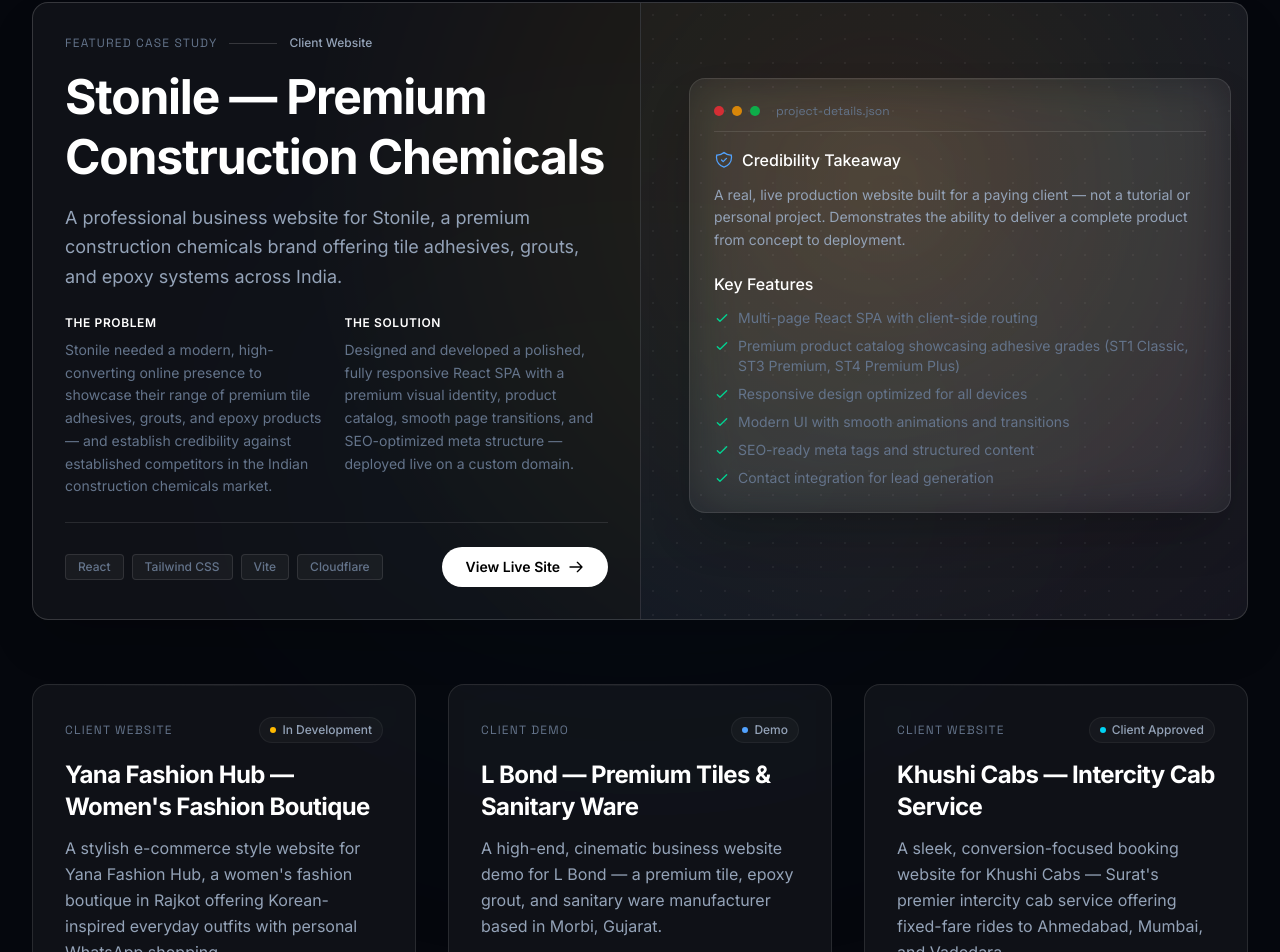
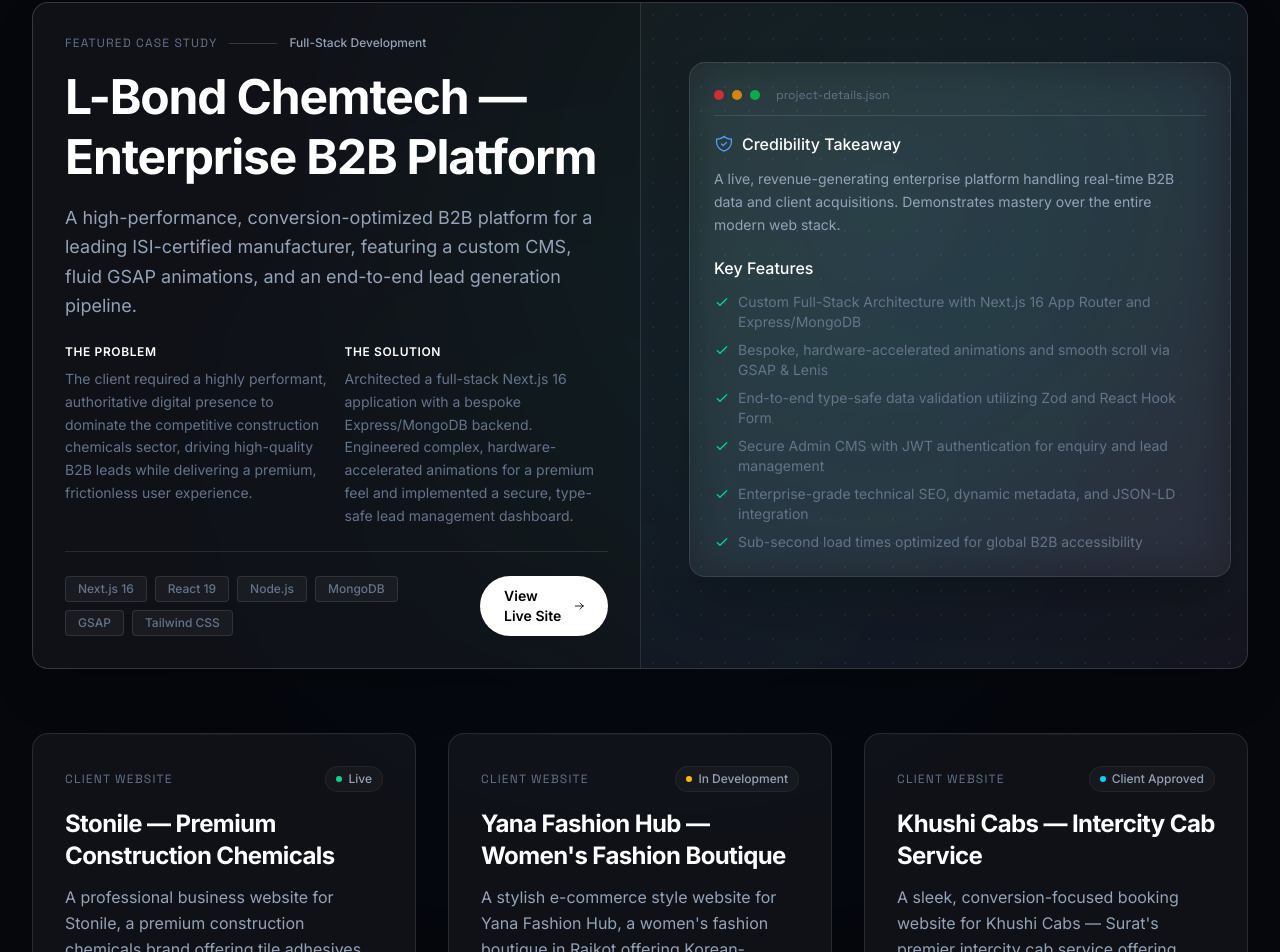
Before and after one commit to justin1045/portfolio_2, a React (Vite) app: page / in a window 1280 px wide. Shown: the part 3223-4175 px from the top of the page. Built offline with nearby package versions, Linux system fonts and the light colour scheme.

Commit message:
Update L-Bond Chemtech project details and add Next.js to skills

```diff
--- a/src/data/projects.js
+++ b/src/data/projects.js
@@ -1,6 +1,31 @@
 const projects = [
   {
     id: 1,
+    title: "L-Bond Chemtech — Enterprise B2B Platform",
+    category: "Full-Stack Development",
+    shortDescription: "A high-performance, conversion-optimized B2B platform for a leading ISI-certified manufacturer, featuring a custom CMS, fluid GSAP animations, and an end-to-end lead generation pipeline.",
+    clientType: "Enterprise Client",
+    problem: "The client required a highly performant, authoritative digital presence to dominate the competitive construction chemicals sector, driving high-quality B2B leads while delivering a premium, frictionless user experience.",
+    solution: "Architected a full-stack Next.js 16 application with a bespoke Express/MongoDB backend. Engineered complex, hardware-accelerated animations for a premium feel and implemented a secure, type-safe lead management dashboard.",
+    keyFeatures: [
+      "Custom Full-Stack Architecture with Next.js 16 App Router and Express/MongoDB",
+      "Bespoke, hardware-accelerated animations and smooth scroll via GSAP & Lenis",
+      "End-to-end type-safe data validation utilizing Zod and React Hook Form",
+      "Secure Admin CMS with JWT authentication for enquiry and lead management",
+      "Enterprise-grade technical SEO, dynamic metadata, and JSON-LD integration",
+      "Sub-second load times optimized for global B2B accessibility"
+    ],
+    techStack: ["Next.js 16", "React 19", "Node.js", "MongoDB", "GSAP", "Tailwind CSS"],
+    role: "Lead Full-Stack Engineer — System Architecture, UI/UX, API Development, and DevOps",
+    liveUrl: "https://lbondchemtech.com",
+    repoUrl: null,
+    status: "Live in Production",
+    takeaway: "Successfully delivered an enterprise-grade full-stack solution from the ground up. Mastered advanced animation choreography with GSAP and building secure, scalable RESTful backend services.",
+    credibilityNote: "A live, revenue-generating enterprise platform handling real-time B2B data and client acquisitions. Demonstrates mastery over the entire modern web stack.",
+    color: "#0D8A72",
+  },
+  {
+    id: 2,
     title: "Stonile — Premium Construction Chemicals",
     category: "Client Website",
     shortDescription: "A professional business website for Stonile, a premium construction chemicals brand offering tile adhesives, grouts, and epoxy systems across India.",
@@ -25,7 +50,7 @@
     color: "#f59e0b",
   },
   {
-    id: 2,
+    id: 3,
     title: "Yana Fashion Hub — Women's Fashion Boutique",
     category: "Client Website",
     shortDescription: "A stylish e-commerce style website for Yana Fashion Hub, a women's fashion boutique in Rajkot offering Korean-inspired everyday outfits with personal WhatsApp shopping.",
@@ -48,32 +73,6 @@
     takeaway: "Learned to design for a fashion-focused audience — balancing aesthetics with conversion, and integrating WhatsApp as a direct sales channel for local businesses.",
     credibilityNote: "Another real client project currently in development. Demonstrates ability to handle multiple client projects simultaneously and adapt design language to different industries.",
     color: "#e879a0",
-  },
-  {
-    id: 3,
-    title: "L Bond — Premium Tiles & Sanitary Ware",
-    category: "Client Demo",
-    shortDescription: "A high-end, cinematic business website demo for L Bond — a premium tile, epoxy grout, and sanitary ware manufacturer based in Morbi, Gujarat.",
-    clientType: "Client Demo",
-    problem: "L Bond, a Morbi-based manufacturer of architectural tiles, epoxy grout, and luxury sanitary ware, needed a world-class digital presence to match their premium B2B positioning for global export markets.",
-    solution: "Engineered a cinematic, Next.js-powered website with horizontal scroll storytelling, draggable testimonial carousels, interactive product pillar navigation, structured data (JSON-LD) for SEO, and a dark luxury aesthetic inspired by high-end European manufacturing brands.",
-    keyFeatures: [
-      "Cinematic horizontal scroll storytelling sections",
-      "Interactive product pillar navigation with image transitions",
-      "Draggable testimonial carousel with snap behavior",
-      "Structured data (JSON-LD) for FAQ and LocalBusiness SEO",
-      "Dark luxury aesthetic with Playfair Display + Montserrat typography",
-      "WhatsApp lead generation integration",
-      "Server-side rendered with Next.js for performance and SEO"
-    ],
-    techStack: ["Next.js", "Tailwind CSS", "Vercel", "Framer Motion"],
-    role: "Full website design & development — cinematic UI/UX, SSR architecture, animations, and deployment",
-    liveUrl: "https://lbond-app.vercel.app/",
-    repoUrl: null,
-    status: "Demo",
-    takeaway: "Pushed my frontend skills to a new level — cinematic scroll-driven animations, SSR with Next.js, and designing for a luxury B2B audience that demands visual authority.",
-    credibilityNote: "A demo-stage client project showcasing advanced Next.js SSR, scroll-driven animations, and premium industrial design. Built to pitch — not yet in client use.",
-    color: "#d4a853",
   },
   {
     id: 4,
--- a/src/data/skills.js
+++ b/src/data/skills.js
@@ -1,7 +1,7 @@
 export const skills = [
   {
     category: "Frontend",
-    items: ["React", "JavaScript", "HTML5", "CSS3", "Tailwind CSS"]
+    items: ["Next.js", "React", "JavaScript", "HTML5", "CSS3", "Tailwind CSS"]
   },
   {
     category: "Backend",
```
